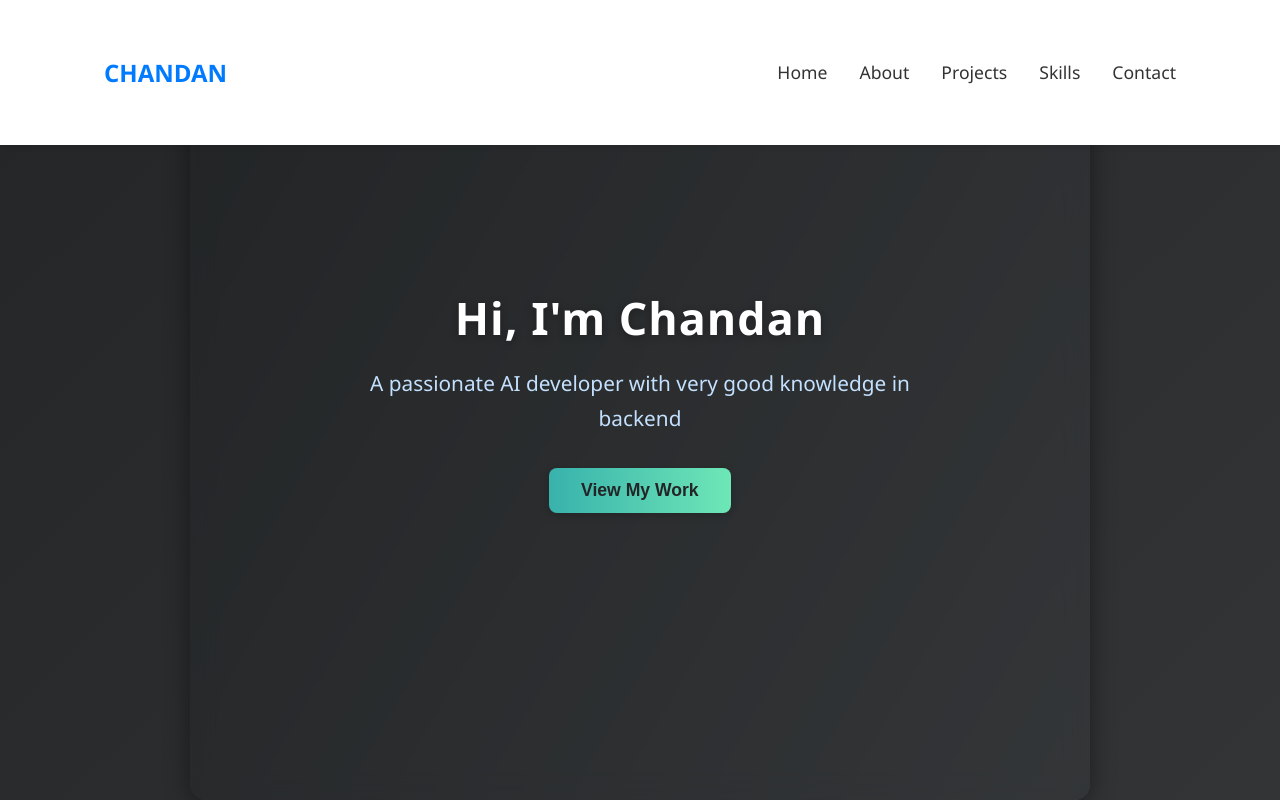
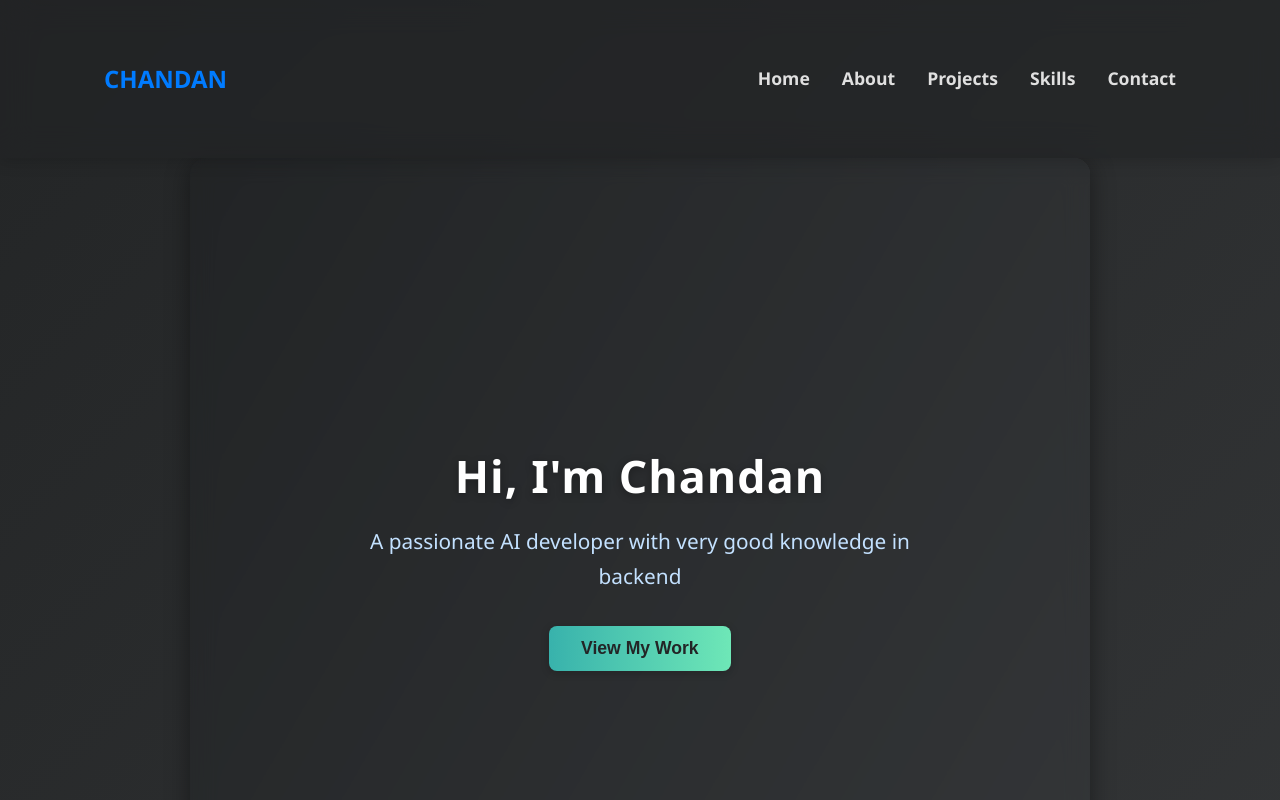
Before and after one commit to Chandan72/my-portfolio-website, a plain HTML site: page index.html in a window 1280 px wide. Shown: the top 800 px of the page. Drawn offline with Linux system fonts and the light colour scheme.

Commit message:
improve3 website design

```diff
--- a/script.js
+++ b/script.js
@@ -12,9 +12,9 @@ document.querySelectorAll('a[href^="#"]').forEach(anchor => {
 window.addEventListener('scroll', () => {
     const header = document.querySelector('header');
     if (window.scrollY > 100) {
-        header.style.background = 'rgba(255, 255, 255, 0.95)';
+        header.classList.add('shrink');
     } else {
-        header.style.background = '#fff';
+        header.classList.remove('shrink');
     }
 });
 
@@ -28,3 +28,28 @@ function handleContactForm(event) {
     event.preventDefault();
     console.log('Contact form submitted');
 }
+
+// Scroll-triggered reveal animations for sections
+function revealSectionsOnScroll() {
+    const sections = document.querySelectorAll('section');
+    sections.forEach(section => {
+        section.classList.add('section-reveal');
+    });
+
+    const observer = new window.IntersectionObserver((entries, observer) => {
+        entries.forEach(entry => {
+            if (entry.isIntersecting) {
+                entry.target.classList.add('visible');
+                observer.unobserve(entry.target);
+            }
+        });
+    }, {
+        threshold: 0.15
+    });
+
+    sections.forEach(section => {
+        observer.observe(section);
+    });
+}
+
+document.addEventListener('DOMContentLoaded', revealSectionsOnScroll);
--- a/styles.css
+++ b/styles.css
@@ -40,12 +40,21 @@ a:hover {
 }
 
 header {
-    position: fixed;
+    position: sticky;
     top: 0;
     width: 100%;
-    background: #fff;
-    box-shadow: 0 2px 5px rgba(0,0,0,0.1);
-    z-index: 1000;
+    z-index: 100;
+    background: rgba(34,36,38,0.6);
+    backdrop-filter: blur(16px);
+    box-shadow: 0 2px 16px rgba(0,0,0,0.18);
+    transition: padding 0.3s, background 0.3s, box-shadow 0.3s;
+    padding: 32px 0 0 0;
+}
+
+header.shrink {
+    padding: 12px 0 0 0;
+    background: rgba(34,36,38,0.85);
+    box-shadow: 0 2px 24px rgba(0,0,0,0.28);
 }
 
 nav {
@@ -65,22 +74,41 @@ nav {
 
 .nav-links {
     display: flex;
+    gap: 32px;
     list-style: none;
+    margin: 0;
+    padding: 0;
 }
 
 .nav-links li {
-    margin-left: 2rem;
+    position: relative;
 }
 
 .nav-links a {
+    color: #e0e0e0;
+    font-size: 1.1rem;
+    font-weight: 600;
+    padding: 8px 0;
     text-decoration: none;
-    color: #333;
-    font-weight: 500;
-    transition: color 0.3s;
+    transition: color 0.2s;
+    display: inline-block;
 }
 
-.nav-links a:hover {
-    color: #007bff;
+.nav-links a::after {
+    content: '';
+    display: block;
+    position: absolute;
+    left: 0;
+    bottom: 0;
+    width: 0;
+    height: 3px;
+    background: linear-gradient(90deg, #38b2ac 0%, #6ee7b7 100%);
+    border-radius: 2px;
+    transition: width 0.3s cubic-bezier(.77,0,.175,1);
+}
+
+.nav-links a:hover::after {
+    width: 100%;
 }
 
 /* Fullscreen hero section styles */
@@ -325,4 +353,42 @@ section {
         max-width: 95vw;
         padding: 0 8px;
     }
+    .nav-links {
+        gap: 16px;
+    }
+    header {
+        padding: 16px 0 0 0;
+    }
+    header.shrink {
+        padding: 6px 0 0 0;
+    }
 }
+
+.section-reveal {
+    opacity: 0;
+    transform: translateY(40px);
+    transition: opacity 0.8s cubic-bezier(.77,0,.175,1), transform 0.8s cubic-bezier(.77,0,.175,1);
+}
+.section-reveal.visible {
+    opacity: 1;
+    transform: translateY(0);
+}
+
+/* Staggered effect for child elements */
+.section-reveal.visible > * {
+    opacity: 0;
+    transform: translateY(30px);
+    animation: sectionChildFadeUp 0.7s cubic-bezier(.77,0,.175,1) forwards;
+}
+.section-reveal.visible > *:nth-child(1) { animation-delay: 0.1s; }
+.section-reveal.visible > *:nth-child(2) { animation-delay: 0.25s; }
+.section-reveal.visible > *:nth-child(3) { animation-delay: 0.4s; }
+.section-reveal.visible > *:nth-child(4) { animation-delay: 0.55s; }
+.section-reveal.visible > *:nth-child(5) { animation-delay: 0.7s; }
+
+@keyframes sectionChildFadeUp {
+    to {
+        opacity: 1;
+        transform: translateY(0);
+    }
+}
```
